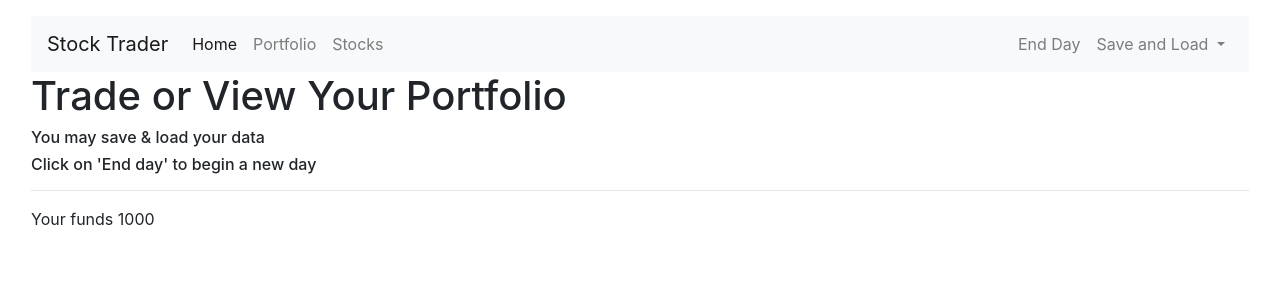
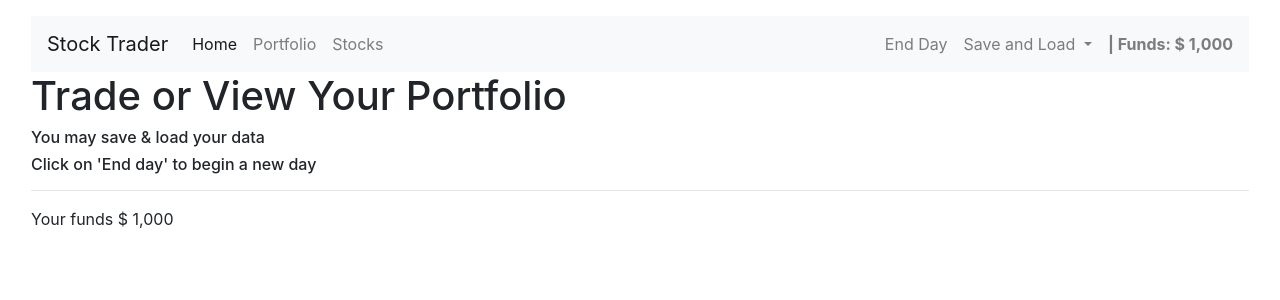
Before and after one commit to allayGerald/vue-playground, a Vue app in the folder stock-trader/: page / in a window 1280 px wide. Shown: the top 300 px of the page. Built offline with nearby package versions, Linux system fonts and the light colour scheme.

Commit message:
feat currency filter and validations

```diff
--- a/stock-trader/src/components/HeaderComponent.vue
+++ b/stock-trader/src/components/HeaderComponent.vue
@@ -26,7 +26,7 @@
                         </router-link>
 
                 </ul>
-                <ul class="navbar-nav">
+                <ul class="navbar-nav mr-sm-0 mr-md-2">
                     <li class="nav-item"><a class="nav-link" href="#">End Day</a></li>
                     <li class="nav-item dropdown">
                         <a class="nav-link dropdown-toggle" href="#" id="navbarDropdown" role="button"
@@ -41,6 +41,7 @@
                         </div>
                     </li>
                 </ul>
+                <strong class="navbar-text navbar-right">| Funds: {{funds | currency}}</strong>
             </div>
         </nav>
     </div>
@@ -48,7 +49,12 @@
 
 <script>
     export default {
-        name: "HeaderComponent"
+        name: "HeaderComponent",
+        computed: {
+            funds() {
+                return this.$store.getters.funds;
+            }
+        }
     }
 </script>
 
--- a/stock-trader/src/components/HomeComponent.vue
+++ b/stock-trader/src/components/HomeComponent.vue
@@ -5,7 +5,7 @@
        <h6>Click on 'End day' to begin a new day</h6>
 
        <hr>
-       <p>Your funds {{ funds }}</p>
+       <p>Your funds {{ funds | currency}}</p>
    </div>
 </template>
 
--- a/stock-trader/src/components/portfolio/StockComponent.vue
+++ b/stock-trader/src/components/portfolio/StockComponent.vue
@@ -11,7 +11,8 @@
                     </div>
                     <div class="float-right mt-sm-2 mt-lg-0">
                         <button class="btn btn-success" @click="onSellStock"
-                                :disabled="!Number.isInteger(quantity) || quantity <= 0">Sell
+                                :disabled="!Number.isInteger(quantity) || quantity <= 0 || quantity > stock.quantity">
+                            Sell
                         </button>
                     </div>
                 </div>
--- a/stock-trader/src/components/stocks/StockComponent.vue
+++ b/stock-trader/src/components/stocks/StockComponent.vue
@@ -11,7 +11,7 @@
                     </div>
                     <div class="float-right mt-sm-2 mt-lg-0">
                         <button class="btn btn-success" @click="onBuyStock"
-                                :disabled="!Number.isInteger(quantity) || quantity <= 0">Buy
+                                :disabled="!Number.isInteger(quantity) || quantity <= 0 || isInsufficientFunds">Buy
                         </button>
                     </div>
                 </div>
@@ -24,6 +24,14 @@
     export default {
         name: "StockComponent",
         props: ['stock'],
+        computed: {
+            funds() {
+                return this.$store.getters.funds;
+            },
+            isInsufficientFunds() {
+                return this.quantity * this.stock.price > this.funds;
+            }
+        },
         data() {
             return {
                 'quantity': 0
--- a/stock-trader/src/main.js
+++ b/stock-trader/src/main.js
@@ -6,6 +6,10 @@ import store from "./store/store"
 
 Vue.config.productionTip = false
 
+Vue.filter('currency', (value) => {
+  return `$ ${value.toLocaleString()}`;
+})
+
 new Vue({
   router,
   store,
--- a/stock-trader/src/store/modules/portfolio.js
+++ b/stock-trader/src/store/modules/portfolio.js
@@ -7,7 +7,7 @@ const mutations = {
     'BUY_STOCK'(state, {stockId, stockPrice, quantity}) {
         const totalCost = stockPrice * quantity;
 
-        if (state.funds > totalCost) {
+        if (state.funds >= totalCost) {
             const record = state.stocks.find(el => el.stockId === stockId);
 
             if (record) {
@@ -24,16 +24,23 @@ const mutations = {
         }
     },
     'SELL_STOCK'(state, {stockId, stockPrice, quantity}) {
+
         const record = state.stocks.find(el => el.stockId === stockId);
 
-        if (record) {
+        if (record ) {
             if (record.quantity > quantity) {
                 record.quantity -= quantity;
+                state.funds += stockPrice * quantity;
+            } else if (record.quantity === quantity){
+                state.stocks.splice(state.stocks.indexOf(record), 1);
+                state.funds += stockPrice * quantity;
             } else {
-                state.stocks.splice(state.stocks.indexOf(record), 1);
+                alert('Cant sell more than you have! ')
             }
 
-            state.funds += stockPrice * quantity;
+
+        } else {
+            alert('No stocks');
         }
 
     }
```
